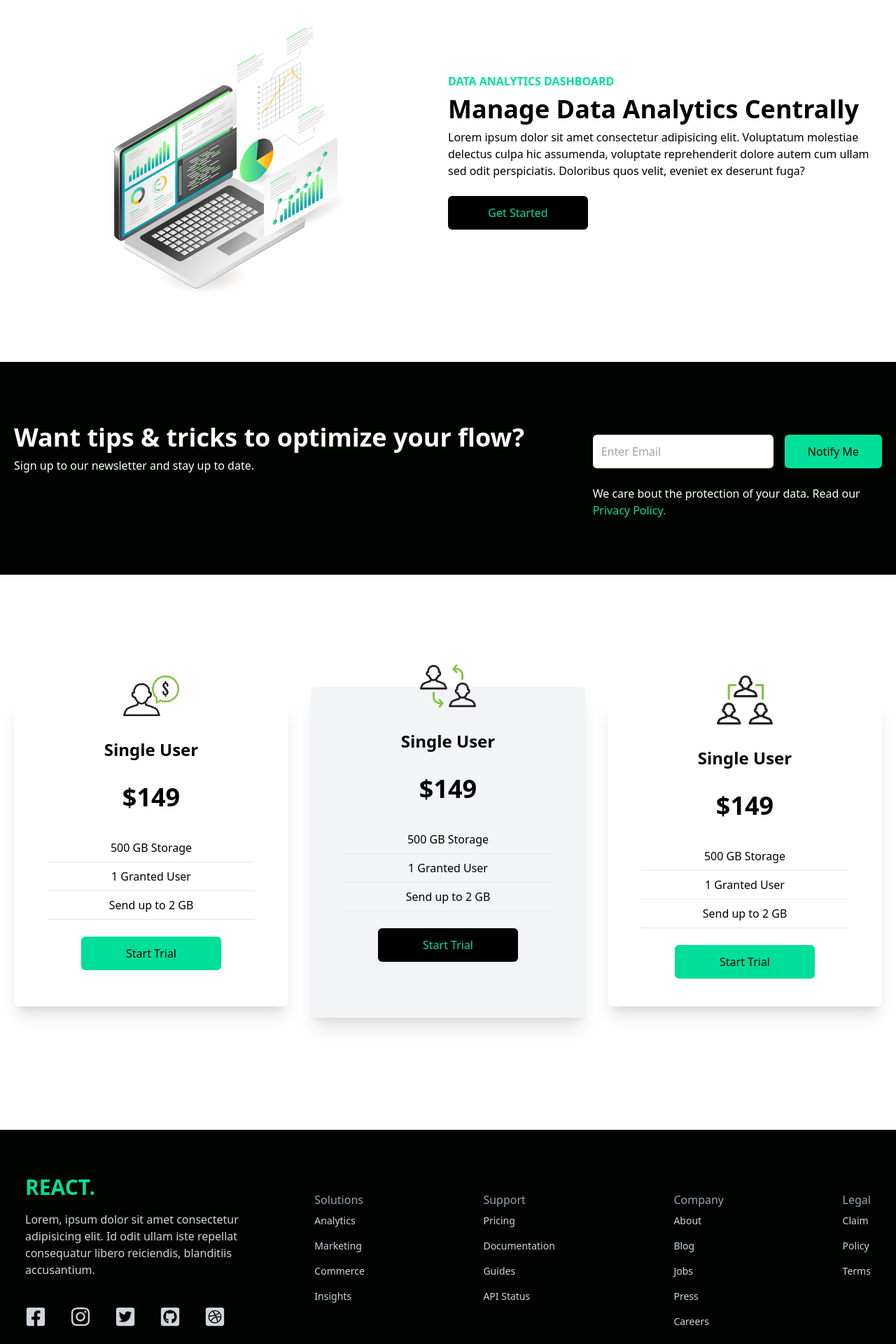
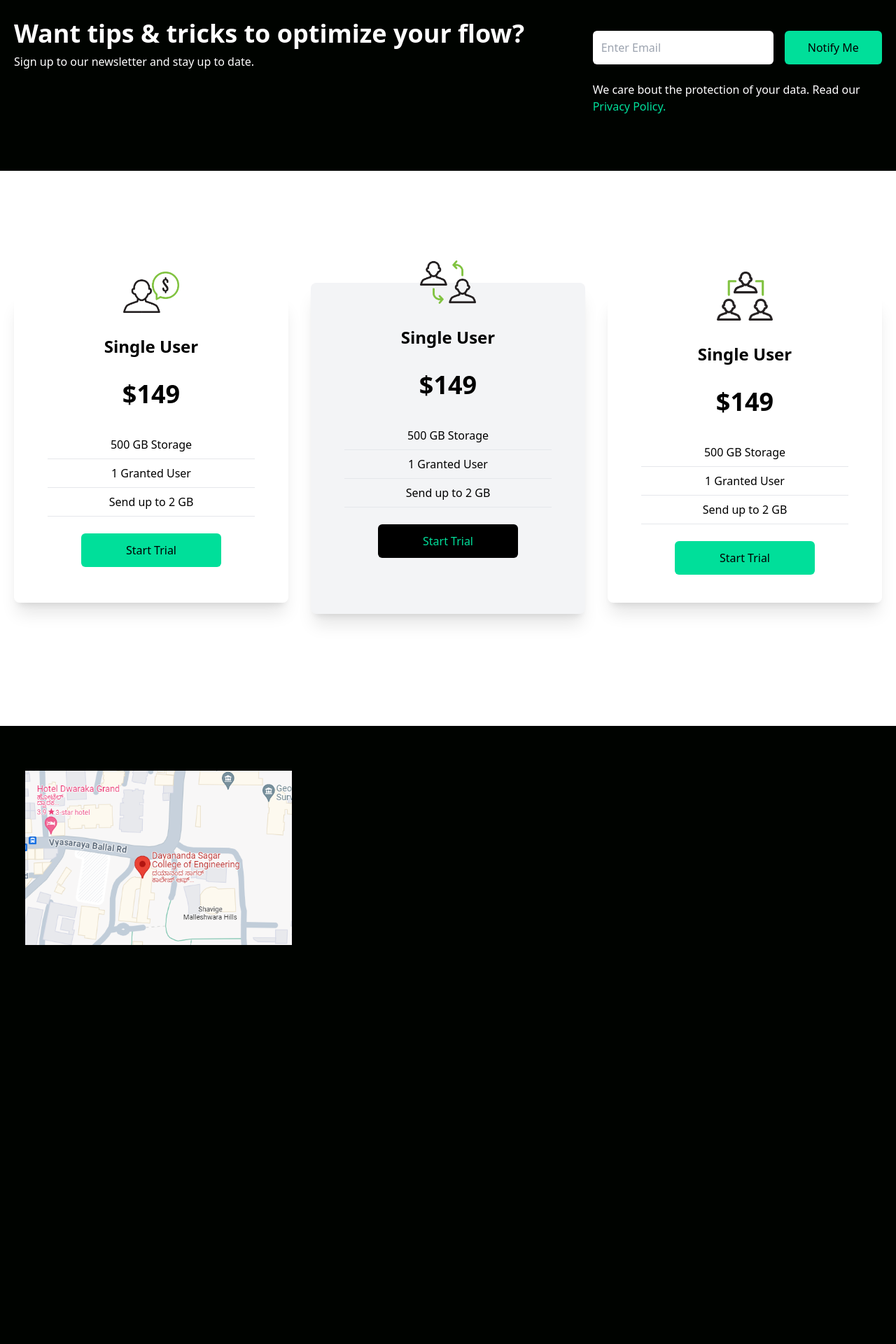
Before and after one commit to itheaks/E-Summit, a React (Create React App) app: page / in a window 1280 px wide. Shown: the part 860-2780 px from the top of the page at 70% size. After the commit the page ends 2274 px from the top, so only its background shows below. Built offline with nearby package versions, Linux system fonts and the light colour scheme.

Commit message:
inital commit

```diff
--- a/src/components/Analytics.jsx
+++ /dev/null
@@ -1,25 +0,0 @@
-import React from 'react';
-import Laptop from '../assets/laptop.jpg';
-
-const Analytics = () => {
-  return (
-    <div className='w-full bg-white py-16 px-4'>
-      <div className='max-w-[1240px] mx-auto grid md:grid-cols-2'>
-        <img className='w-[500px] mx-auto my-4' src={Laptop} alt='/' />
-        <div className='flex flex-col justify-center'>
-          <p className='text-[#00df9a] font-bold '>DATA ANALYTICS DASHBOARD</p>
-          <h1 className='md:text-4xl sm:text-3xl text-2xl font-bold py-2'>Manage Data Analytics Centrally</h1>
-          <p>
-            Lorem ipsum dolor sit amet consectetur adipisicing elit. Voluptatum
-            molestiae delectus culpa hic assumenda, voluptate reprehenderit
-            dolore autem cum ullam sed odit perspiciatis. Doloribus quos velit,
-            eveniet ex deserunt fuga?
-          </p>
-          <button className='bg-black text-[#00df9a] w-[200px] rounded-md font-medium my-6 mx-auto md:mx-0 py-3'>Get Started</button>
-        </div>
-      </div>
-    </div>
-  );
-};
-
-export default Analytics;
--- a/src/components/Footer.jsx
+++ b/src/components/Footer.jsx
@@ -1,64 +1,10 @@
 import React from 'react';
-import {
-  FaDribbbleSquare,
-  FaFacebookSquare,
-  FaGithubSquare,
-  FaInstagram,
-  FaTwitterSquare,
-} from 'react-icons/fa';
+import mapImage from './../assets/map.png';
 
 const Footer = () => {
   return (
     <div className='max-w-[1240px] mx-auto py-16 px-4 grid lg:grid-cols-3 gap-8 text-gray-300'>
-      <div>
-        <h1 className='w-full text-3xl font-bold text-[#00df9a]'>REACT.</h1>
-        <p className='py-4'>Lorem, ipsum dolor sit amet consectetur adipisicing elit. Id odit ullam iste repellat consequatur libero reiciendis, blanditiis accusantium.</p>
-        <div className='flex justify-between md:w-[75%] my-6'>
-            <FaFacebookSquare size={30} />
-            <FaInstagram size={30} />
-            <FaTwitterSquare size={30} />
-            <FaGithubSquare size={30} />
-            <FaDribbbleSquare size={30} />
-        </div>
-      </div>
-      <div className='lg:col-span-2 flex justify-between mt-6'>
-    <div>
-        <h6 className='font-medium text-gray-400'>Solutions</h6>
-        <ul>
-            <li className='py-2 text-sm'>Analytics</li>
-            <li className='py-2 text-sm'>Marketing</li>
-            <li className='py-2 text-sm'>Commerce</li>
-            <li className='py-2 text-sm'>Insights</li>
-        </ul>
-    </div>
-    <div>
-        <h6 className='font-medium text-gray-400'>Support</h6>
-        <ul>
-            <li className='py-2 text-sm'>Pricing</li>
-            <li className='py-2 text-sm'>Documentation</li>
-            <li className='py-2 text-sm'>Guides</li>
-            <li className='py-2 text-sm'>API Status</li>
-        </ul>
-    </div>
-    <div>
-        <h6 className='font-medium text-gray-400'>Company</h6>
-        <ul>
-            <li className='py-2 text-sm'>About</li>
-            <li className='py-2 text-sm'>Blog</li>
-            <li className='py-2 text-sm'>Jobs</li>
-            <li className='py-2 text-sm'>Press</li>
-            <li className='py-2 text-sm'>Careers</li>
-        </ul>
-    </div>
-    <div>
-        <h6 className='font-medium text-gray-400'>Legal</h6>
-        <ul>
-            <li className='py-2 text-sm'>Claim</li>
-            <li className='py-2 text-sm'>Policy</li>
-            <li className='py-2 text-sm'>Terms</li>
-        </ul>
-    </div>
-      </div>
+      <img src={mapImage} alt='Map Image' className='w-40% h-auto' />
     </div>
   );
 };
```
Also changed, not shown: src/assets/esum.jpg, src/assets/map.png (added).
